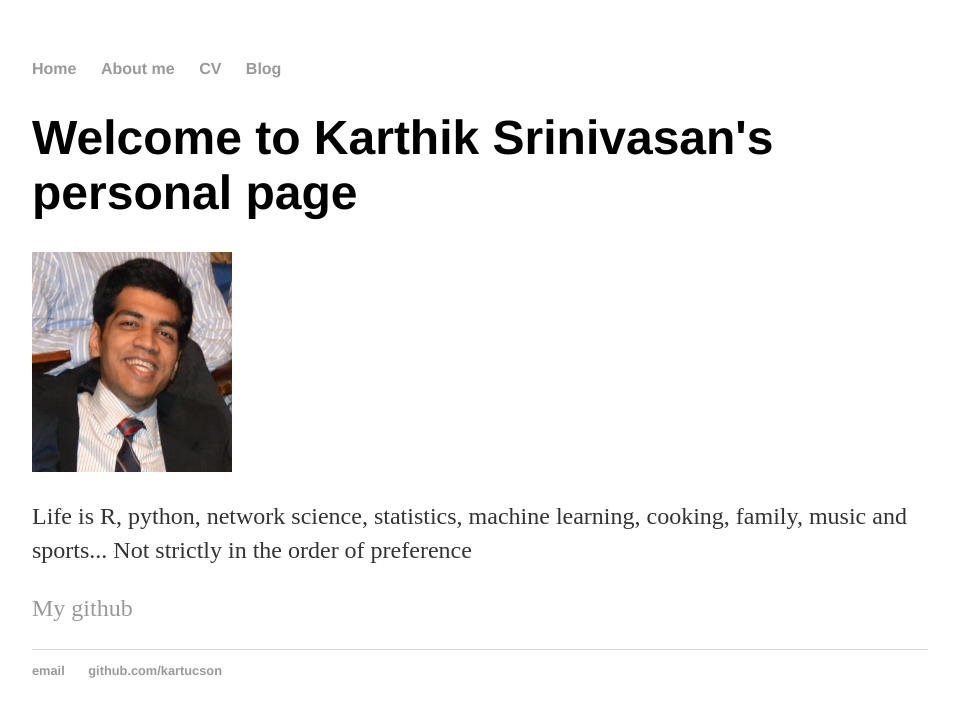
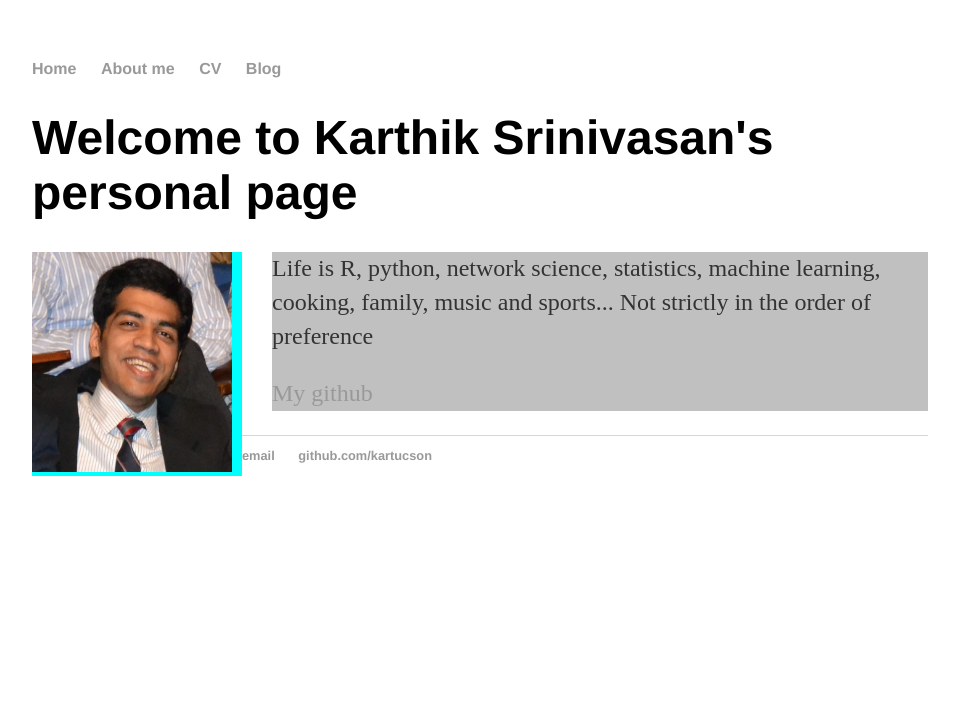
Before and after one commit to kartucson/kartucson.github.io, a Jekyll site: the page built from index.html, in a window 1280 px wide. Shown: the top 717 px of the page, without its empty margins (160-1119 px from the left). Built offline with Jekyll 4.4.1, drawn with Linux system fonts in a browser that asks for light colours.

Commit message:
Update index.html

```diff
--- a/index.html
+++ b/index.html
@@ -4,15 +4,13 @@ title: Welcome to Karthik Srinivasan's personal page
 ---
   <h1>{{ page.title }}</h1>
 <body>
-  <div class="container">
-  <div class="fixed">
-  <img src="/images/Karthik_srinivasan_DP.jpg" alt="Display Pic" style="width:200px;height:220px;">
+ <div style="width: 210px; float: left; background-color: Aqua;">
+ <img src="/images/Karthik_srinivasan_DP.jpg" alt="Display Pic" style="width:200px;height:220px;">
   </div>
-  <div class="flex-item">
+  <div style="margin-left: 240px; background-color: Silver;">
   <p> Life is R, python, network science, statistics, machine learning, cooking, family, music and sports... Not strictly in the order of preference </p>
   <p class="view"><a href="https://github.com/kartucson">My github</a></p>
   </div>
-</div>
 
   </body>
 </html>
```
